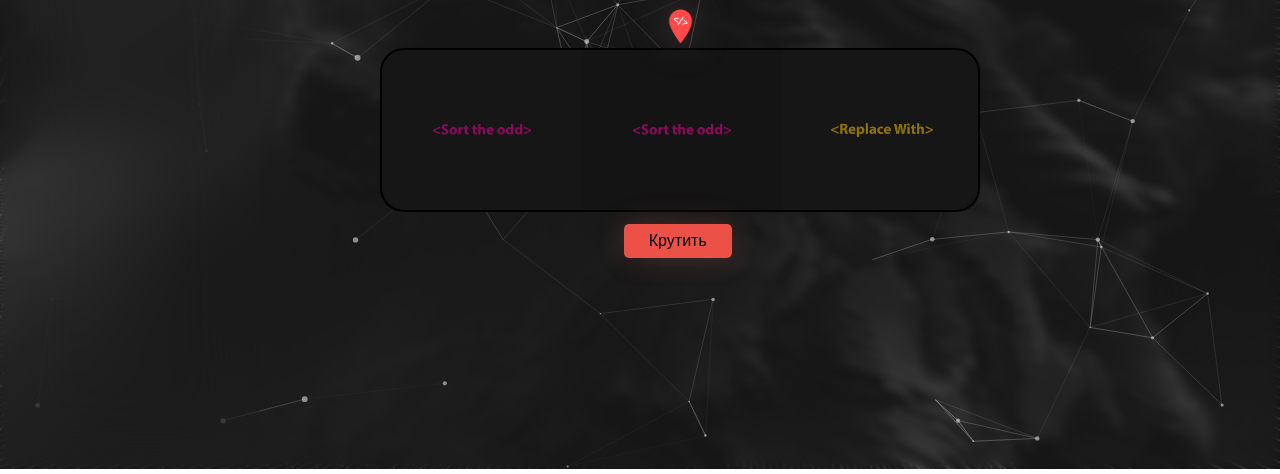
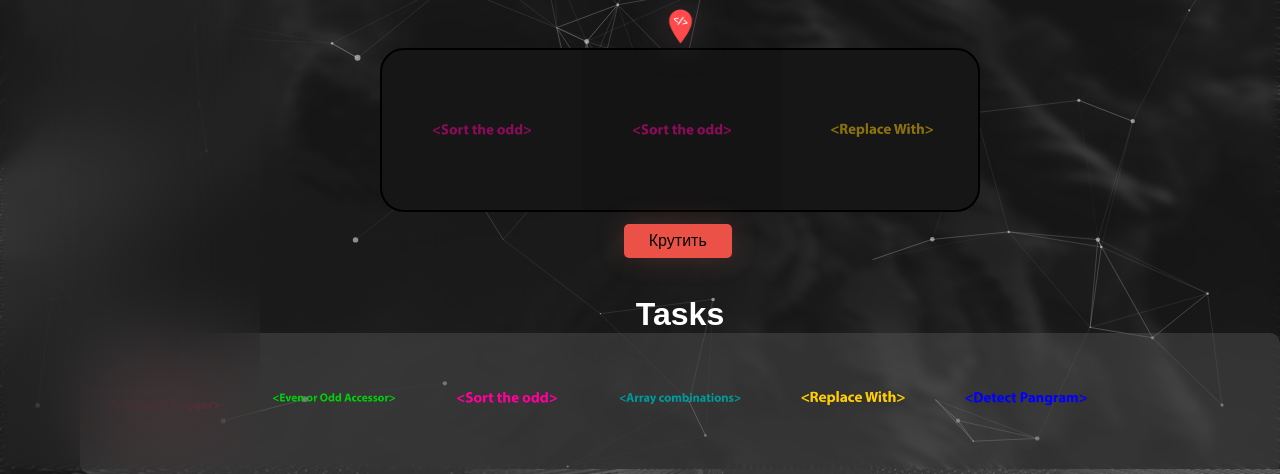
Before and after one commit to judetsuki/codecase.github.io, a plain HTML site: page docs/CaseOpenPage/case_open_page_q4.html in a window 1280 px wide. Shown: the part 331-805 px from the top of the page. Drawn offline with nearby package versions, Linux system fonts and the light colour scheme.

Commit message:
grid fix

```diff
--- a/docs/CaseOpenPage/case_open_page_q4.html
+++ b/docs/CaseOpenPage/case_open_page_q4.html
@@ -65,7 +65,28 @@
   <img id="resultImage" src="" alt="" style="height: 300px; margin: auto;"> <!--test color-->
 </div>
 </div>
+<h1 class = "test_text text_case">Tasks</h1>
+<div class="grid-container-6">
 
+  <div class="image-wrapper">
+    <img src="../images/Task_Icons/q4/q4_1.png" alt="case_test" class="case_on_open_page">
+  </div>
+  <div class="image-wrapper">
+    <img src="../images/Task_Icons/q4/q4_2.png" alt="case_test">
+  </div>
+  <div class="image-wrapper">
+    <img src="../images/Task_Icons/q4/q4_3.png" alt="case_test">
+  </div>
+  <div class="image-wrapper">
+    <img src="../images/Task_Icons/q4/q4_4.png" alt="case_test">
+  </div>
+  <div class="image-wrapper">
+    <img src="../images/Task_Icons/q4/q4_5.png" alt="case_test">
+  </div>
+  <div class="image-wrapper">
+    <img src="../images/Task_Icons/q4/q4_6.png" alt="case_test">
+  </div>
+</div>
     </body>
 </html>
 <script src="../background.js"></script>
--- a/docs/style.css
+++ b/docs/style.css
@@ -53,19 +53,28 @@ body {
   grid-gap: 10px;
   margin-left: 80px;
   justify-items: center;
+  background-color: rgba(90, 89, 89, 0.425);
+  border-radius: 10px;
 
 }
 .grid-container-4 {
   display: grid;
   grid-template-columns: repeat(6, 1fr);
+  background-color: rgba(90, 89, 89, 0.425);
+  border-radius: 10px;
+
   grid-gap: 10px;
   margin-left: 80px;
   justify-items: center;
+
 
 }
 .grid-container-5 {
   display: grid;
   grid-template-columns: repeat(8, 1fr);
+  background-color: rgba(90, 89, 89, 0.425);
+  border-radius: 10px;
+
   grid-gap: 10px;
   margin-left: 80px;
   justify-items: center;
@@ -271,7 +280,7 @@ footer {
   }
 
 @media (max-width: 768px) {
-  .grid-container {
+  .grid-container-4,.grid-container-5,.grid-container-6 {
     grid-template-columns: repeat(2, 1fr);
   }
 .case_on_inventary {
@@ -325,7 +334,7 @@ footer {
   .case_on_open_page{
     max-width: 100%;
   }
-  .grid-container {
+  .grid-container-4,.grid-container-5,.grid-container-6 {
     grid-template-columns: repeat(1, 1fr);
   }
     .cases-grid {
@@ -949,6 +958,10 @@ a:hover .case_text {
   margin-left: 80px;
   color: white;
 }
+.text_case{
+  margin-top: 20px;
+
+}
 h1{
   text-align: center;
 }
```
Also changed, not shown: docs/CaseOpenPage/case_open_page_q5.html (+1 -0 lines), docs/CaseOpenPage/case_open_page_q6.html (+1 -1 lines).
